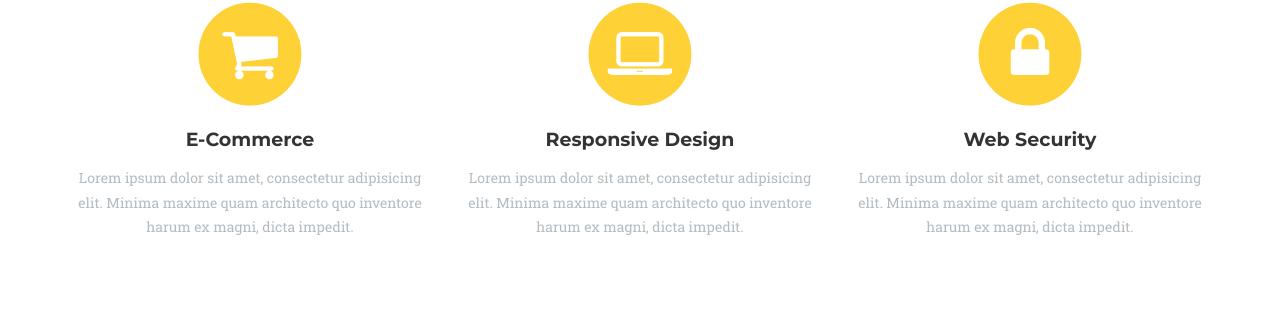
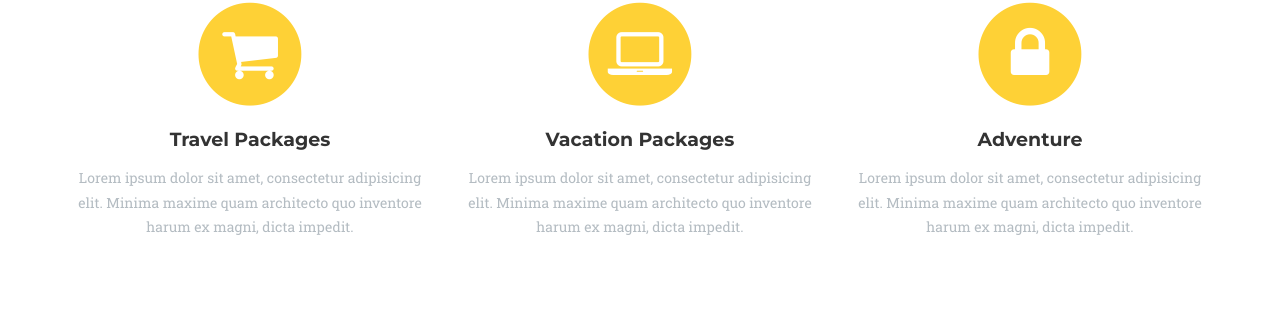
Before and after one commit to gauravmanandhar/apekshatravels.com.np, a Jekyll site: the page built from index.html, in a window 1280 px wide and 900 px high, scrolled down 938 px. Shown: the part 132-453 px from the top of the window. Built offline with Jekyll 4.4.1, drawn with Linux system fonts in a browser that asks for light colours; some web fonts are replaced.

Commit message:
no image added

```diff
--- a/_includes/services.html
+++ b/_includes/services.html
@@ -13,7 +13,7 @@
                         <i class="fa fa-circle fa-stack-2x text-primary"></i>
                         <i class="fa fa-shopping-cart fa-stack-1x fa-inverse"></i>
                     </span>
-                    <h4 class="service-heading">E-Commerce</h4>
+                    <h4 class="service-heading">Travel Packages</h4>
                     <p class="text-muted">Lorem ipsum dolor sit amet, consectetur adipisicing elit. Minima maxime quam architecto quo inventore harum ex magni, dicta impedit.</p>
                 </div>
                 <div class="col-md-4">
@@ -21,7 +21,7 @@
                         <i class="fa fa-circle fa-stack-2x text-primary"></i>
                         <i class="fa fa-laptop fa-stack-1x fa-inverse"></i>
                     </span>
-                    <h4 class="service-heading">Responsive Design</h4>
+                    <h4 class="service-heading">Vacation Packages</h4>
                     <p class="text-muted">Lorem ipsum dolor sit amet, consectetur adipisicing elit. Minima maxime quam architecto quo inventore harum ex magni, dicta impedit.</p>
                 </div>
                 <div class="col-md-4">
@@ -29,7 +29,7 @@
                         <i class="fa fa-circle fa-stack-2x text-primary"></i>
                         <i class="fa fa-lock fa-stack-1x fa-inverse"></i>
                     </span>
-                    <h4 class="service-heading">Web Security</h4>
+                    <h4 class="service-heading">Adventure</h4>
                     <p class="text-muted">Lorem ipsum dolor sit amet, consectetur adipisicing elit. Minima maxime quam architecto quo inventore harum ex magni, dicta impedit.</p>
                 </div>
             </div>
```
